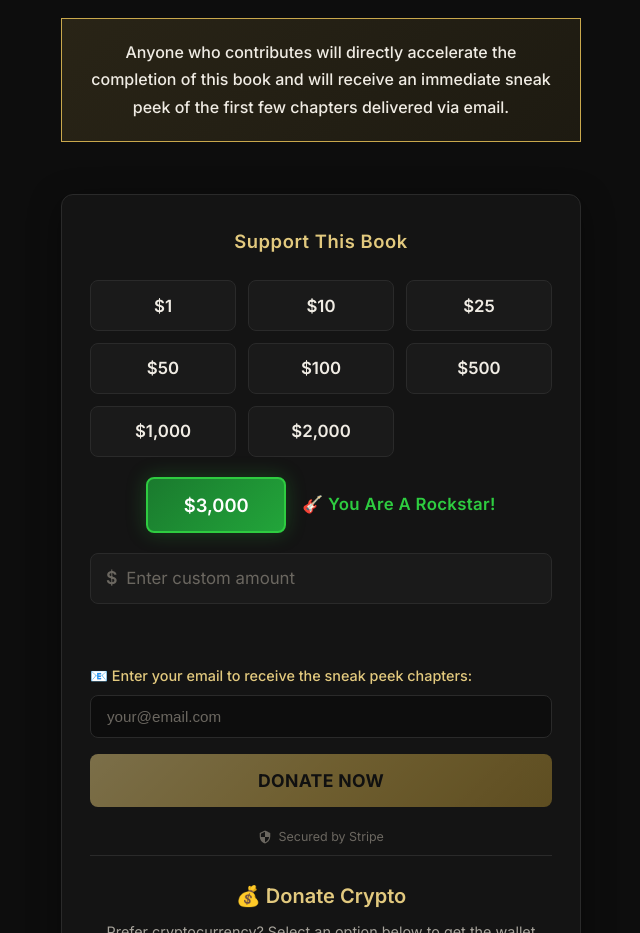
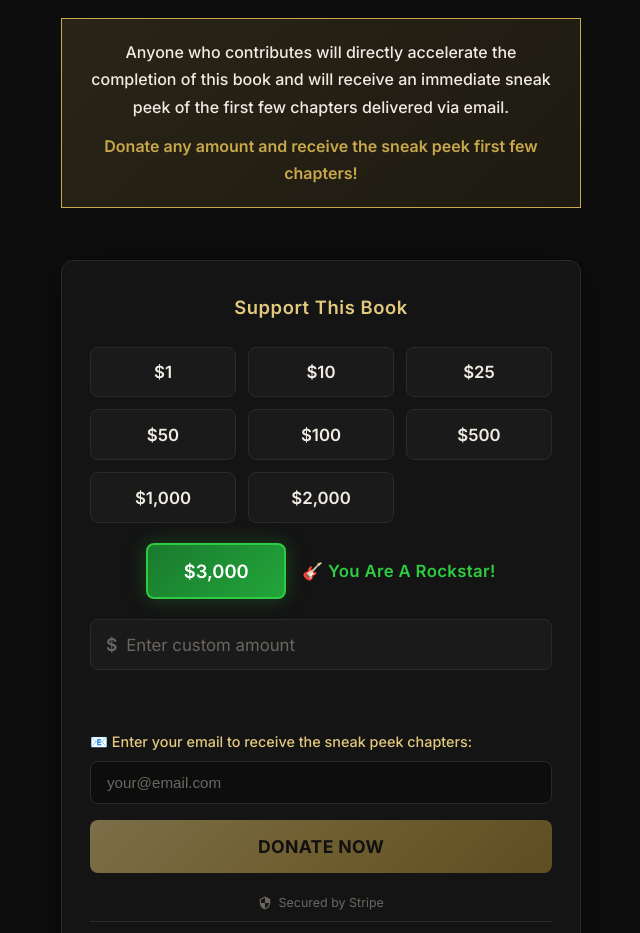
Before and after one commit to Cyphoon111/theciaasset.com, a plain HTML site: page index.html in a window 1280 px wide. Shown: the part 1060-1993 px from the top of the page, without its empty margins (319-959 px from the left). Drawn offline with Linux system fonts and the light colour scheme.

Commit message:
Update donation site contribution callout with separate call-to-action line

```diff
--- a/index.html
+++ b/index.html
@@ -79,6 +79,7 @@
     <!-- Contribution Callout -->
     <div class="contribution-callout">
       <p>Anyone who contributes will directly accelerate the completion of this book and will receive an immediate sneak peek of the first few chapters delivered via email.</p>
+      <p class="callout-highlight">Donate any amount and receive the sneak peek first few chapters!</p>
     </div>
 
     <!-- Donation Card -->
--- a/styles.css
+++ b/styles.css
@@ -229,6 +229,14 @@ body::before {
   line-height: 1.7;
   font-weight: 500;
   margin: 0;
+}
+
+.contribution-callout .callout-highlight {
+  font-size: 1rem;
+  color: var(--gold);
+  line-height: 1.7;
+  font-weight: 600;
+  margin: 0.75rem 0 0 0;
 }
 
 /* Donation Card */
```
